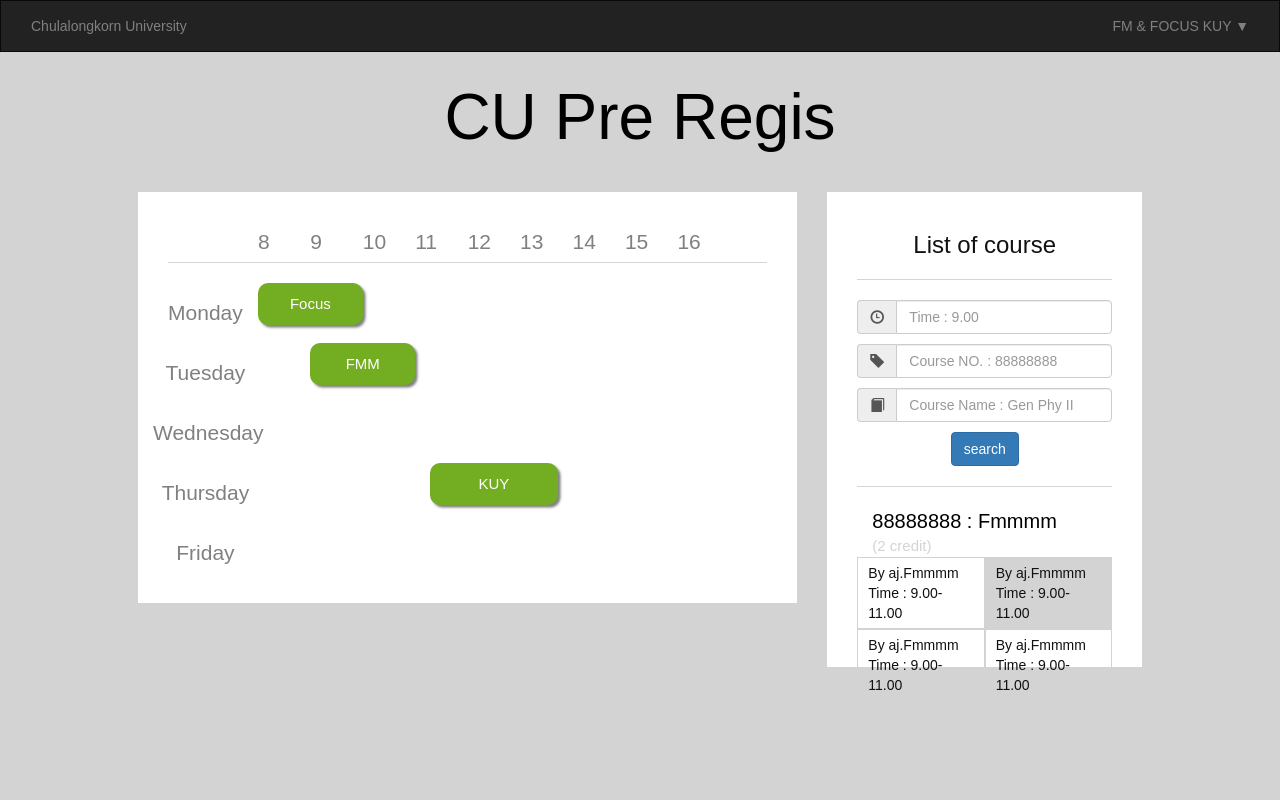
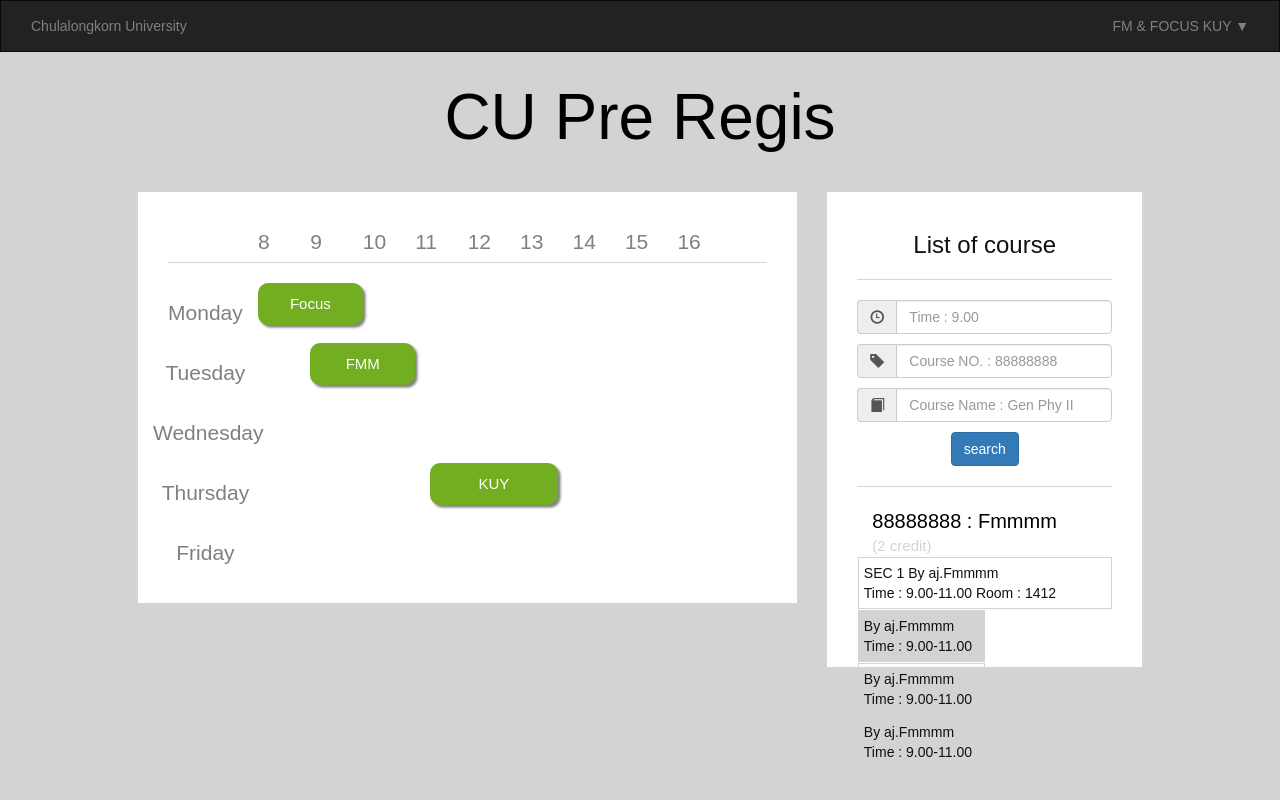
Before and after one commit to kritkrm/Database_Project-1, a React (Create React App) app in the folder preregis/: page / in a window 1280 px wide. Shown: the top 800 px of the page. Built offline with nearby package versions, Linux system fonts and the light colour scheme.

Commit message:
change course list style

```diff
--- a/preregis/src/container/search_panel.js
+++ b/preregis/src/container/search_panel.js
@@ -23,20 +23,22 @@ class SearchPanel extends Component {
                             <span className="input-group-addon"><i className="glyphicon glyphicon-book"></i></span>
                             <input type="text" className="form-control" name="email" placeholder="Course Name : Gen Phy II" />
                         </div>
+
+
                     </form>
-
-                <button className="btn btn-primary" type="botton">search</button>
-                <hr/>
+                    <button className="btn btn-primary" type="botton">search</button>
+                    <hr/>
 
                 <div className="col-sm-12 searched-course-name">
-                    88888888 : Fmmmm<div className="searched-credit">(2 credit)</div>
+                    88888888 : Fmmmm
+                    <div className="searched-credit">(2 credit)</div>
                 </div>
 
 
-                <botton className="courselist col-sm-6">
-                    By aj.Fmmmm
+                <botton className="courselist col-sm-12">
+                    SEC 1   By aj.Fmmmm
                     <br/>
-                    Time : 9.00-11.00
+                    Time : 9.00-11.00  Room : 1412
                 </botton>
 
                 <botton className="courselist2 col-sm-6">
--- a/preregis/style/style.css
+++ b/preregis/style/style.css
@@ -70,18 +70,20 @@ body {
    }
 
    .courselist {
-       padding : 5px 10px 5px 10px;
+       padding : 5px;
        text-align: left;
-       border: 1px solid lightgray;
+       border: 0.5px solid lightgray;
        height: auto;
+       margin: 0.5px;
    }
 
    .courselist2 {
-       padding : 5px 10px 5px 10px;
+       padding : 5px;
        text-align: left;
        background-color: lightgray;
-       border: 1px solid lightgray;
+       border: 0.5px solid lightgray;
        height: auto;
+       margin: 0.5px;
    }
 
    .searched-course-name{
```
